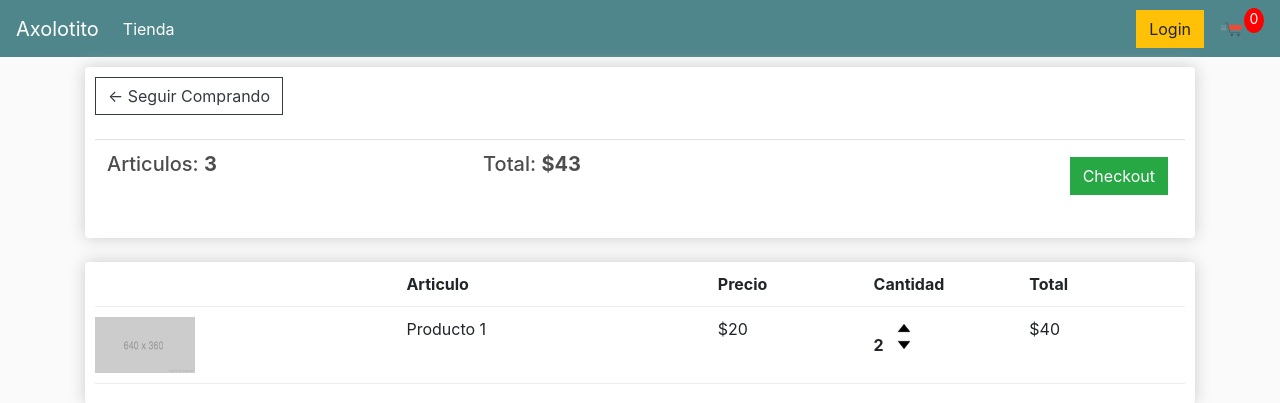
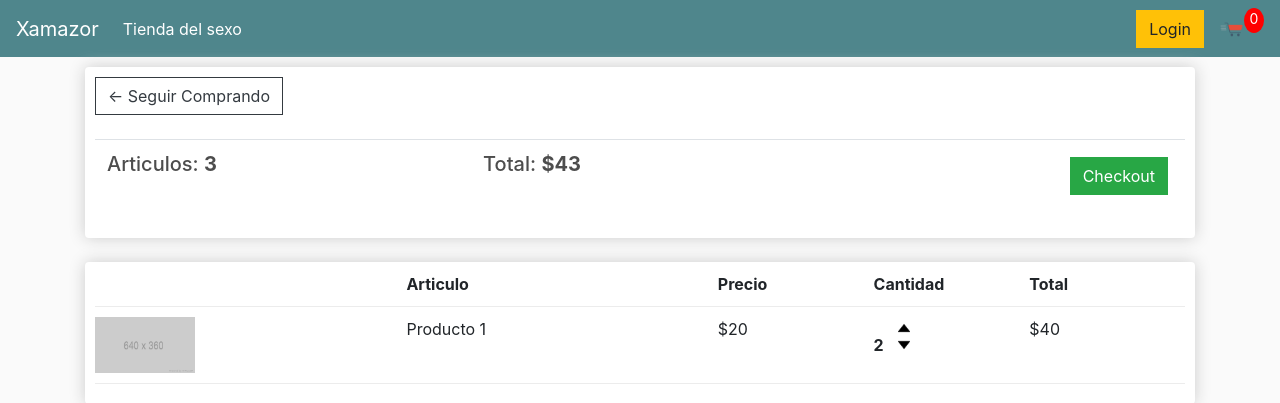
Before and after one commit to pakofdz/Proyecto_Pila2, a Django app: page /cart/ in a window 1280 px wide. Shown: the top 403 px of the page. Run offline with Django 4.2, Linux system fonts and the light colour scheme; lists and menus that the app fills with data are empty; some libraries are stand-ins or nearby versions.

Commit message:
Prueba commit

```diff
--- a/store/templates/store/main.html
+++ b/store/templates/store/main.html
@@ -3,7 +3,7 @@
 <html>
 
 <head>
-    <title>Axolotito</title>
+    <title>Xamazor</title>
 
     <link rel="stylesheet" href="https://stackpath.bootstrapcdn.com/bootstrap/4.4.1/css/bootstrap.min.css"
         integrity="sha384-Vkoo8x4CGsO3+Hhxv8T/Q5PaXtkKtu6ug5TOeNV6gBiFeWPGFN9MuhOf23Q9Ifjh" crossorigin="anonymous">
@@ -17,7 +17,7 @@
 <body>
 
     <nav class="navbar navbar-expand-lg navbar-dark bg-dark">
-        <a class="navbar-brand" href="{% url 'store' %}">Axolotito</a>
+        <a class="navbar-brand" href="{% url 'store' %}">Xamazor</a>
         <button class="navbar-toggler" type="button" data-toggle="collapse" data-target="#navbarSupportedContent"
             aria-controls="navbarSupportedContent" aria-expanded="false" aria-label="Toggle navigation">
             <span class="navbar-toggler-icon"></span>
@@ -26,7 +26,7 @@
         <div class="collapse navbar-collapse" id="navbarSupportedContent">
             <ul class="navbar-nav mr-auto">
                 <li class="nav-item active">
-                    <a class="nav-link" href="{% url 'store' %}">Tienda <span class="sr-only">(current)</span></a>
+                    <a class="nav-link" href="{% url 'store' %}">Tienda del sexo <span class="sr-only">(current)</span></a>
                 </li>
             </ul>
             <div class="form-inline my-2 my-lg-0">
```
